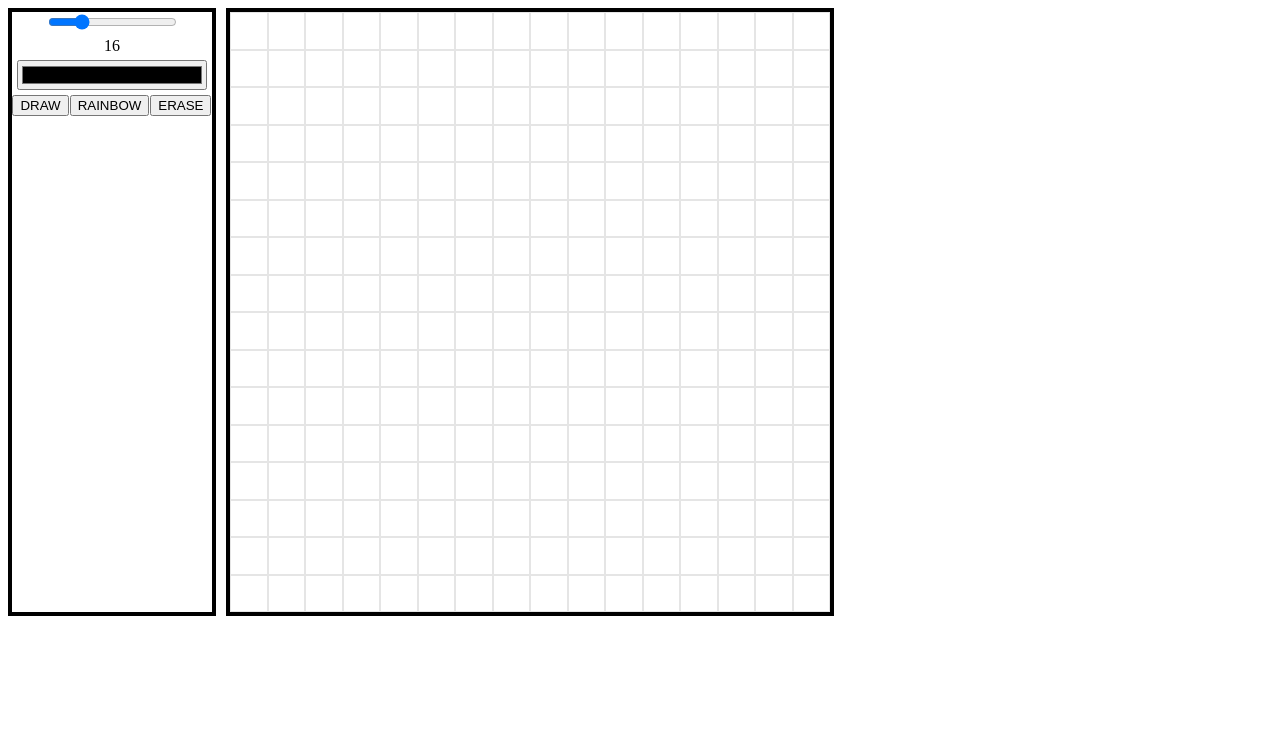
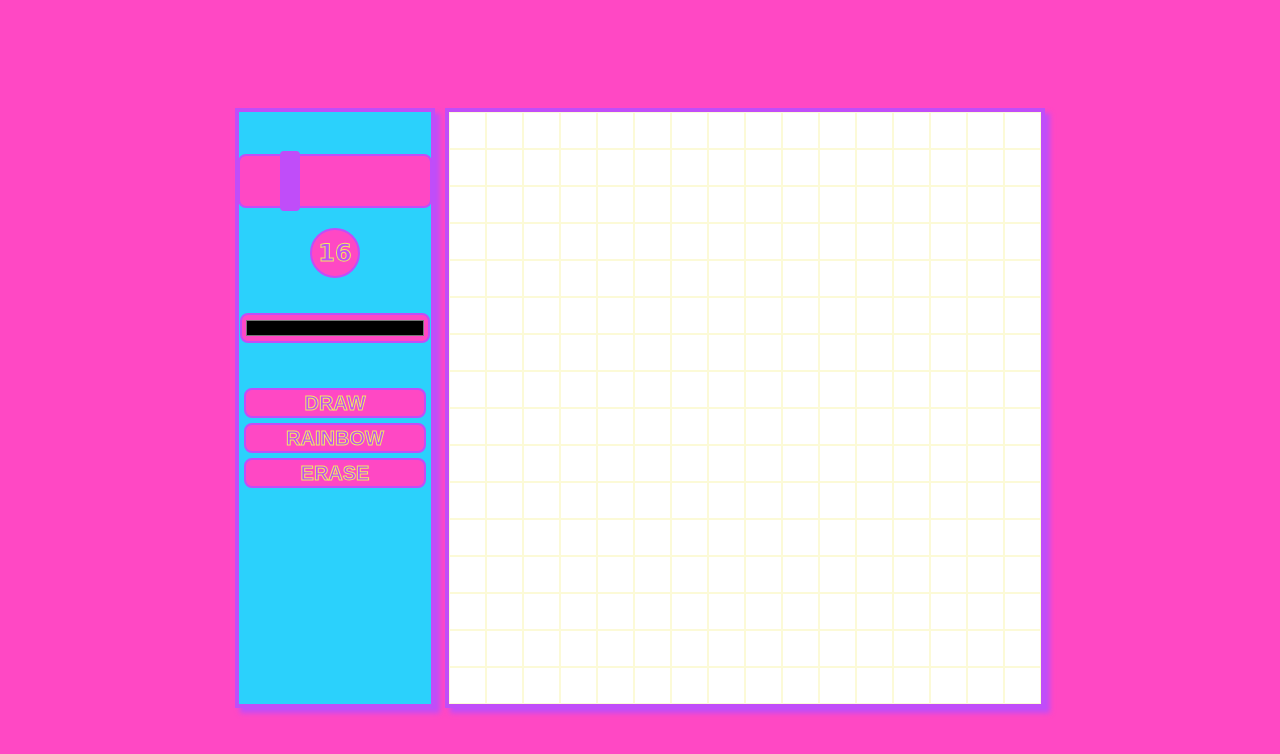
Before and after one commit to Ardduli/Etch-A-Sketch, a plain HTML site: page index.html in a window 1280 px wide. Drawn offline with Linux system fonts and the light colour scheme.

Commit message:
customised css styling

```diff
--- a/script.js
+++ b/script.js
@@ -23,6 +23,7 @@ controls.appendChild(slider);
 
 const output = document.createElement('output');
 let sliderValue = document.querySelector('.slider').value;
+output.setAttribute('id','sliderValue');
 output.textContent = sliderValue;
 controls.appendChild(output);
 
--- a/style.css
+++ b/style.css
@@ -1,40 +1,112 @@
 body{
     display: flex;
+    justify-content: center;
+    padding: 100px;
+    background-color: #ff48c4;
+    font-family: Verdana, Geneva, Tahoma, sans-serif
+
 }
 
 .container{
+    box-sizing: border-box;
+    background-color: white;
     min-width: 600px;
+    max-width: 600px;
     min-height: 600px;
-    border: 4px solid black;
+    border: 4px solid #c04df9;
     display: flex;
     flex-wrap: wrap;
+    box-shadow: 5px 5px 5px #c04df9
 }
 
 .square{
     box-sizing: border-box;
     display: flex;
-    border: 1px solid rgba(0, 0, 0, 0.1);
+    border: 1px solid #f3e95f40
 }
 
 .controls{
+    background-color: #2bd1fc;
     height: 600px;
     width: 200px;
-    border: 4px solid black;
+    border: 4px solid #c04df9;
     margin-right: 10px;
     display: flex;
     flex-direction: column;
     align-items: center;
     gap: 5px;
+    box-shadow: 5px 5px 5px #c04df9;
+    font-weight: 1000;
+    padding: 5px;
+    padding-top: 40px;
+    box-sizing: border-box;
+
 }
 
 #colorPicker{
     box-sizing: border-box;
     width: 190px;
     height: 30px;
+    background-color: #ff48c4;
+    border: 2px solid #c04df9;
+    border-radius: 8px;
+    margin-top: 30px;
 }
 
 .selectionContainer{
+    padding-top: 40px;
     display: flex;
     align-self: stretch;
-    justify-content: space-around;
+    flex-direction: column;
+    gap:5px;
 }
+
+.button{
+    font-size: 20px;
+    background-color: #ff48c4;
+    color: #c04df9;
+    -webkit-text-stroke: 1px #f3ea5f;
+    height: 30px;
+    font-weight: 600;
+    border: 0;
+    border-radius: 8px;
+    border: 2px solid #c04df9;
+
+}
+
+.slider {
+    height: 50px;
+    -webkit-appearance: none;
+    width: 190px;
+    background: #ff48c4;
+    outline: none;
+    border: 2px solid #c04df9;
+    border-radius: 8px;
+    margin-bottom: 15px;
+}
+
+.slider::-webkit-slider-thumb {
+    -webkit-appearance: none;
+    appearance: none;
+    width: 20px;
+    height: 60px;
+    background: #c04df9;
+    cursor: pointer;
+    border: 5px solid #c04df9;
+    border-radius: 4px;
+  }
+
+#sliderValue{
+    display: flex;
+    -webkit-text-stroke: 1px #f3ea5f;
+    font-size: 24px;
+    border-radius: 50%;
+    width: 50px;
+    height: 50px;
+    justify-content: center;
+    align-items: center;
+    color: #c04df9;
+    background-color: #ff48c4;
+    box-sizing: border-box;
+    border: 2px solid #c04df9
+}
```
